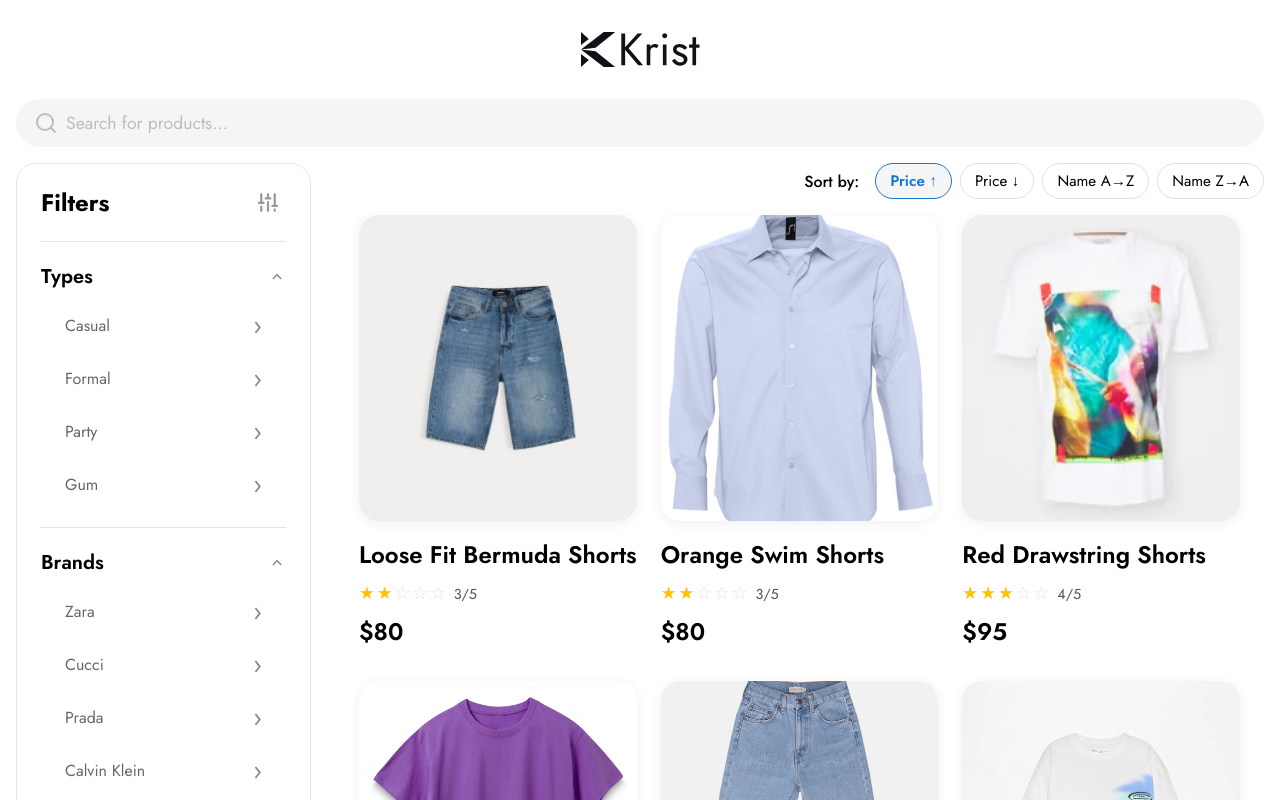
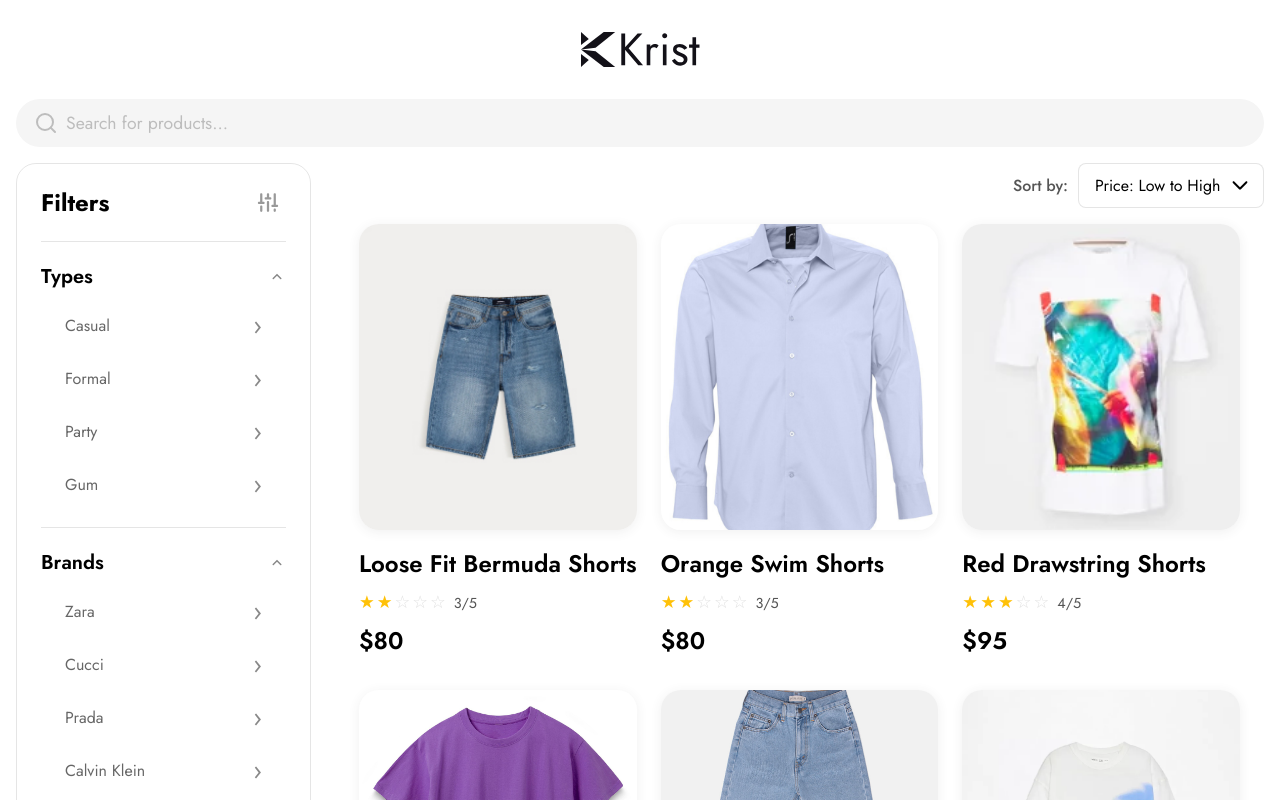
Before and after one commit to VitaliiSoloninko/angular-krist-shop, an Angular app: page /product-catalog in a window 1280 px wide. Shown: the top 800 px of the page. Built offline with nearby package versions, Linux system fonts and the light colour scheme; a web font is replaced by a local one.

Commit message:
feat(product-sort): refactor sorting to dropdown select with custom arrow icon

```diff
--- a/src/app/entities/product/ui/products-sort/products-sort.component.html
+++ /dev/null
@@ -1,24 +0,0 @@
-<div class="products-sort">
-  <span>Sort by:</span>
-  <button
-    [class.active]="sortBy === 'price-asc'"
-    (click)="setSort('price-asc')"
-  >
-    Price ↑
-  </button>
-  <button
-    [class.active]="sortBy === 'price-desc'"
-    (click)="setSort('price-desc')"
-  >
-    Price ↓
-  </button>
-  <button [class.active]="sortBy === 'name-asc'" (click)="setSort('name-asc')">
-    Name A→Z
-  </button>
-  <button
-    [class.active]="sortBy === 'name-desc'"
-    (click)="setSort('name-desc')"
-  >
-    Name Z→A
-  </button>
-</div>
--- a/src/app/entities/product/ui/products-sort/products-sort.component.scss
+++ /dev/null
@@ -1,31 +0,0 @@
-.products-sort {
-  display: flex;
-  align-items: center;
-  gap: 8px;
-
-  span {
-    font-weight: 500;
-    margin-right: 8px;
-  }
-
-  button {
-    background: #fff;
-    border: 1px solid #e0e0e0;
-    border-radius: 20px;
-    padding: 6px 14px;
-    cursor: pointer;
-    font-size: 0.95rem;
-    transition: background-color 0.2s, color 0.2s, border 0.2s;
-
-    &.active {
-      background: #f5f5f5;
-      color: #1976d2;
-      border-color: #1976d2;
-      font-weight: 600;
-    }
-
-    &:hover:not(.active) {
-      background: #f0f0f0;
-    }
-  }
-}
--- a/src/app/entities/product/ui/products-sort/products-sort.component.ts
+++ /dev/null
@@ -1,16 +0,0 @@
-import { Component, EventEmitter, Input, Output } from '@angular/core';
-
-@Component({
-  selector: 'app-products-sort',
-  imports: [],
-  templateUrl: './products-sort.component.html',
-  styleUrl: './products-sort.component.scss',
-})
-export class ProductsSortComponent {
-  @Input() sortBy: string = 'price-asc';
-  @Output() sortChange = new EventEmitter<string>();
-
-  setSort(sortType: string) {
-    this.sortChange.emit(sortType);
-  }
-}
--- /dev/null
+++ b/src/app/features/product/product-sort/product-sort.component.html
@@ -0,0 +1,13 @@
+<div class="products-sort">
+  <label for="sort-select" class="sort-label">Sort by:</label>
+  <select
+    id="sort-select"
+    class="sort-select"
+    [value]="sortBy"
+    (change)="onSortChange($event)"
+  >
+    <option *ngFor="let option of sortOptions" [value]="option.value">
+      {{ option.label }}
+    </option>
+  </select>
+</div>
--- /dev/null
+++ b/src/app/features/product/product-sort/product-sort.component.scss
@@ -0,0 +1,55 @@
+.products-sort {
+  display: flex;
+  align-items: center;
+  gap: 10px;
+}
+
+.sort-label {
+  font-weight: 500;
+  color: #555;
+}
+
+.sort-select {
+  padding: 10px 42px 10px 16px;
+  border-radius: 8px;
+  border: 1px solid var(--gray-color-light);
+  background: #fff;
+  font-size: 1rem;
+  color: var(--primary-color);
+  outline: none;
+  transition: border 0.2s, box-shadow 0.2s;
+  appearance: none; // hide default arrow
+  -webkit-appearance: none;
+  -moz-appearance: none;
+  position: relative;
+  background-image: none; // remove default arrow
+  &:hover {
+    border-color: rgba(0, 0, 0, 0.4);
+  }
+
+  &:focus {
+    border-color: rgba(0, 0, 0, 0.4);
+    box-shadow: 0 0 0 3px rgba(25, 118, 210, 0.15);
+    outline: none;
+  }
+}
+
+.products-sort {
+  position: relative;
+  display: flex;
+  align-items: center;
+  gap: 10px;
+}
+
+// Custom dropdown arrow
+.products-sort::after {
+  content: "";
+  position: absolute;
+  right: 16px;
+  top: 50%;
+  width: 16px;
+  height: 16px;
+  pointer-events: none;
+  transform: translateY(-50%);
+  background: url("/images/svg/arrow-down.svg") no-repeat center/contain;
+}
--- /dev/null
+++ b/src/app/features/product/product-sort/product-sort.component.ts
@@ -0,0 +1,25 @@
+import { NgFor } from '@angular/common';
+import { Component, EventEmitter, Input, Output } from '@angular/core';
+
+@Component({
+  selector: 'app-product-sort',
+  imports: [NgFor],
+  templateUrl: './product-sort.component.html',
+  styleUrl: './product-sort.component.scss',
+})
+export class ProductSortComponent {
+  @Input() sortBy: string = 'price-asc';
+  @Output() sortChange = new EventEmitter<string>();
+
+  sortOptions = [
+    { value: 'price-asc', label: 'Price: Low to High' },
+    { value: 'price-desc', label: 'Price: High to Low' },
+    { value: 'name-asc', label: 'Name: A → Z' },
+    { value: 'name-desc', label: 'Name: Z → A' },
+  ];
+
+  onSortChange(event: Event) {
+    const value = (event.target as HTMLSelectElement).value;
+    this.sortChange.emit(value);
+  }
+}
--- a/src/app/widgets/products-catalog/products-catalog.component.html
+++ b/src/app/widgets/products-catalog/products-catalog.component.html
@@ -9,10 +9,10 @@
   </div>
   <div class="products">
     <div class="products-header">
-      <app-products-sort
+      <app-product-sort
         [sortBy]="sortBy"
         (sortChange)="sortProducts($event)"
-      ></app-products-sort>
+      ></app-product-sort>
     </div>
     <main>
       @if(filteredProducts.length > 0){
--- a/src/app/widgets/products-catalog/products-catalog.component.ts
+++ b/src/app/widgets/products-catalog/products-catalog.component.ts
@@ -5,16 +5,16 @@ import { PRODUCTS_DATA } from '../../data/products.data';
 import { TYPES } from '../../data/types.data';
 import { ProductFiltersComponent } from '../../entities/product/ui/product-filters/product-filters.component';
 import { ProductListComponent } from '../../entities/product/ui/product-list/product-list.component';
-import { ProductsSortComponent } from '../../entities/product/ui/products-sort/products-sort.component';
 import { ProductPaginationComponent } from '../../features/product/product-pagination/product-pagination.component';
+import { ProductSortComponent } from '../../features/product/product-sort/product-sort.component';
 
 @Component({
   selector: 'app-products-catalog',
   imports: [
     ProductFiltersComponent,
-    ProductsSortComponent,
     ProductListComponent,
     ProductPaginationComponent,
+    ProductSortComponent,
   ],
   templateUrl: './products-catalog.component.html',
   styleUrl: './products-catalog.component.scss',
```
Also changed, not shown: public/images/svg/arrow-down.svg (added), 1 other file (tests, documents, lock files or other folders).
